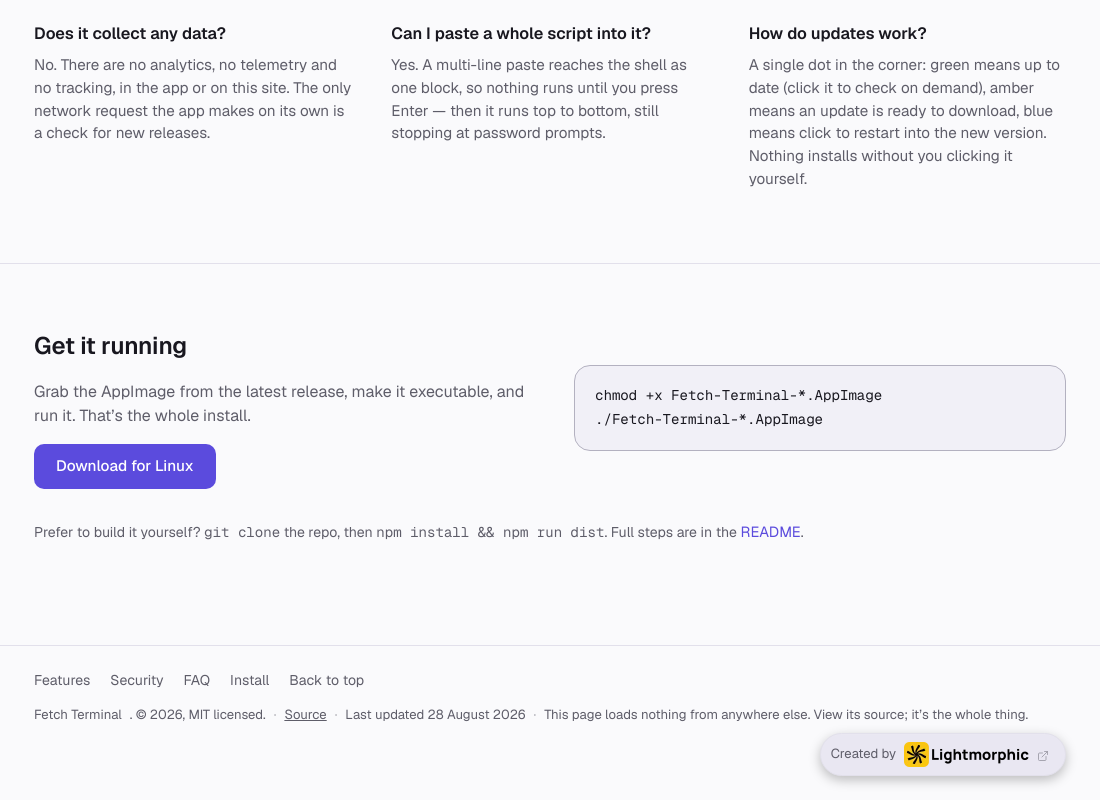
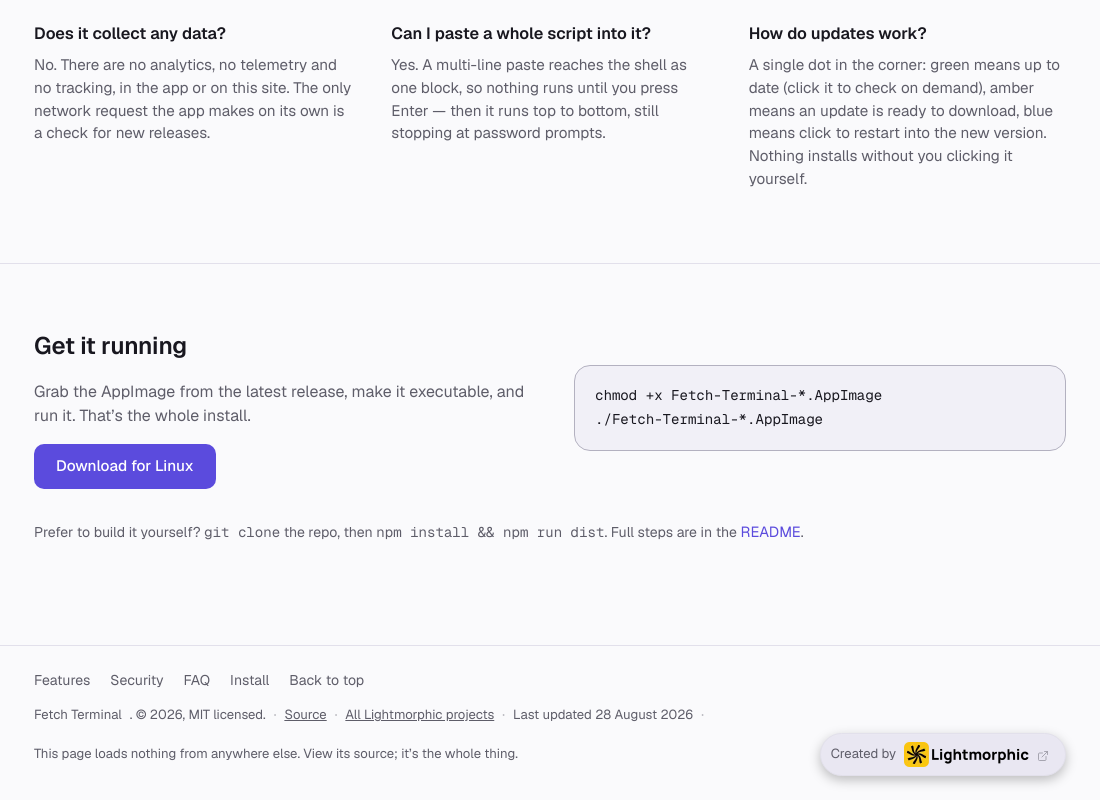
Before and after one commit to lightmorphic/fetch-terminal, an Electron app: page site/index.html in a window 1100 px wide. Shown: the part 2837-3637 px from the top of the page. Drawn offline with Linux system fonts and the light colour scheme.

Commit message:
Site: footer link to the Lightmorphic GitHub org

```diff
--- a/site/index.html
+++ b/site/index.html
@@ -327,6 +327,8 @@
       <span class="site-footer-sep" aria-hidden="true">·</span>
       <a href="https://github.com/lightmorphic/fetch-terminal">Source</a>
       <span class="site-footer-sep" aria-hidden="true">·</span>
+      <a href="https://github.com/lightmorphic">All Lightmorphic projects</a>
+      <span class="site-footer-sep" aria-hidden="true">·</span>
       <span>Last updated <time id="last-updated" datetime="2026-08-28">28 August 2026</time></span>
       <span class="site-footer-sep" aria-hidden="true">·</span>
       <span>This page loads nothing from anywhere else. View its source; it’s the whole thing.</span>
```
